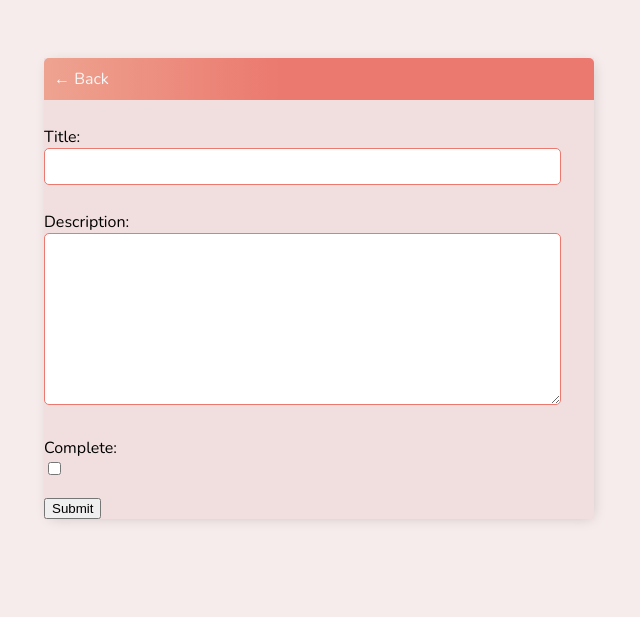
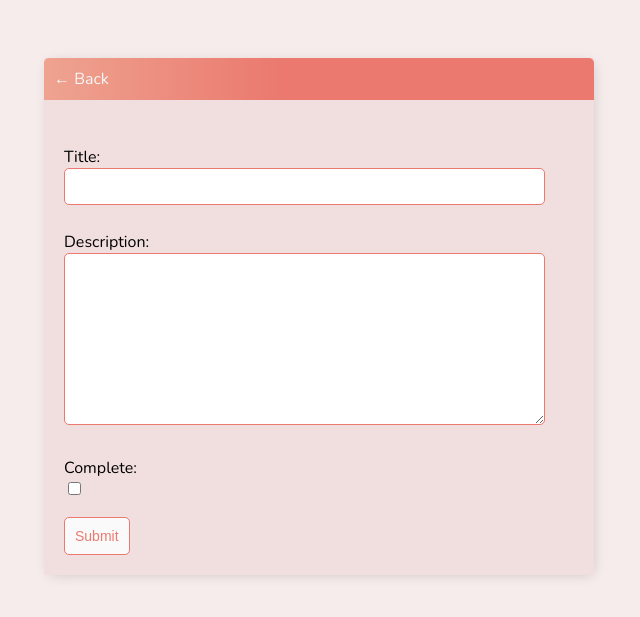
Before and after one commit to wujiaan2022/To-Do-PP4, a Django app: page /task-create/ in a window 1280 px wide. Shown: the top 617 px of the page, without its empty margins (321-961 px from the left). Run offline with Django 3.2, Linux system fonts and the light colour scheme; the visitor is signed in with stand-in values (Sample User, id 1).

Commit message:
fix button type error and further style task form

```diff
--- a/ToDoApp/templates/ToDoApp/main.html
+++ b/ToDoApp/templates/ToDoApp/main.html
@@ -111,7 +111,7 @@
             display: block;
         }
 
-        .butten {
+        .button {
             border: 1px solid #EB796F;
             background-color: #FAFAFA;
             color: #EB796F;
@@ -120,6 +120,10 @@
             border-radius: 5px;
             cursor: pointer;
             text-decoration: none;
+        }
+
+        .card-body {
+            padding: 20px;
         }
 
     </style>
--- a/ToDoApp/templates/ToDoApp/task_form.html
+++ b/ToDoApp/templates/ToDoApp/task_form.html
@@ -5,10 +5,13 @@
     <a href="{% url 'tasks' %}">&#8592; Back</a>
 </div>
 
-<form action="" method="POST">
-    {%csrf_token%}
-    {{form.as_p}}
-    <input type="submit" value="Submit">
-</form>
+<div class="card-body">
+    <form action="" method="POST">
+        {%csrf_token%}
+        {{form.as_p}}
+        <input class="button" type="submit" value="Submit">
+    </form>
+</div>
+
 
 {% endblock content %}
```
